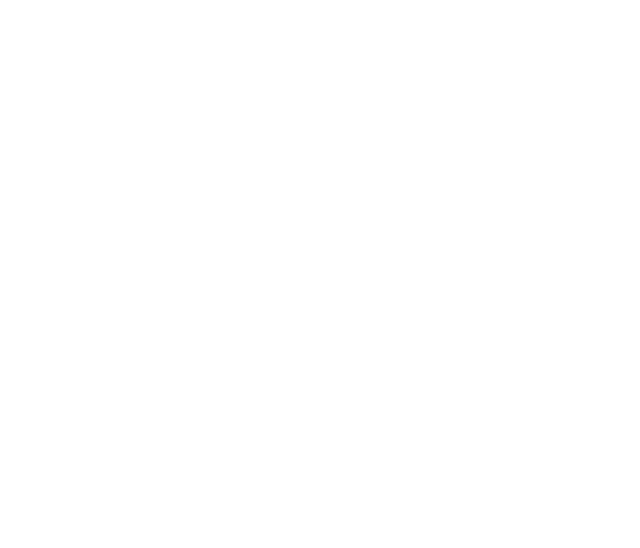
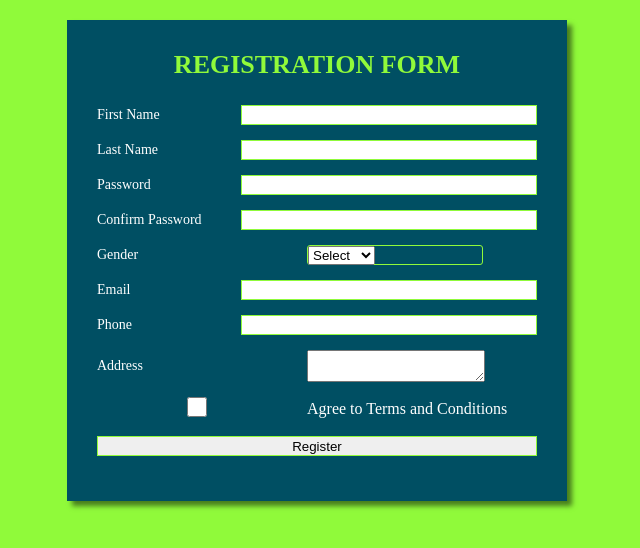
Before and after one commit to AbdulRehmanGHub/CRUD-PHP, a PHP site: page /form.php in a window 1280 px wide. Before the commit the part shown is empty. Shown: the top 548 px of the page, without its empty margins (323-963 px from the left). Run offline with PHP 8.4, Linux system fonts and the light colour scheme.

Commit message:
made reg form with basic styling

```diff
--- a/form.php
+++ b/form.php
@@ -4,8 +4,75 @@
     <meta charset="UTF-8">
     <meta name="viewport" content="width=device-width, initial-scale=1.0">
     <title>PHP CRUD Operations</title>
+    <link rel="stylesheet" href="style.css">
 </head>
 <body>
-    <div class="container"></div>
+
+    <div class="container">
+        <div class="title">
+            Registration Form
+        </div>
+
+        <div class="form">
+
+        <div class="input_field">
+            <label for="fname">First Name</label>
+            <input type="text" class="input">
+        </div>
+
+        <div class="input_field">
+            <label for="lname">Last Name</label>
+            <input type="text" class="input">
+        </div>
+
+        <div class="input_field">
+            <label for="password">Password</label>
+            <input type="password" class="input">
+        </div>
+
+        <div class="input_field">
+            <label for="confirm_password">Confirm Password</label>
+            <input type="password" class="input">
+        </div>
+
+        <div class="input_field">
+            <label for="gender">Gender</label>
+            <div class="selectbox">
+            <select>
+                <option value="gender">Select</option>
+                <option value="gender">Male</option>
+                <option value="gender">Female</option>
+            </select>
+            </div>
+        </div>
+
+        <div class="input_field">
+            <label for="email">Email</label>
+            <input type="text" class="input">
+        </div>
+
+        <div class="input_field">
+            <label for="phone">Phone</label>
+            <input type="text" class="input">
+        </div>
+
+        <div class="input_field">
+            <label for="address">Address</label>
+            <textarea></textarea>
+        </div>
+
+        <div class="input_field terms">
+            <label for="check" class="check">
+            <input type="checkbox">
+            <span class="checkmark"></span>
+            </label>
+            <p>Agree to Terms and Conditions</p>
+        </div>
+
+        <div class="input_field">
+            <input type="submit" value="Register" class="btn">
+        </div>
+
+    </div>
 </body>
 </html>
--- /dev/null
+++ b/style.css
@@ -0,0 +1,62 @@
+* {
+    margin: 0;
+    padding: 0;
+    box-sizing: border-box;
+}
+
+body {
+    background-color: rgb(144, 250, 58);
+    padding: 0 10px;
+}
+
+.container {
+    background-color: #004f63;
+    color: #fff;
+    max-width: 500px;
+    width: 100%;
+    margin: 20px auto;
+    padding: 30px;
+    box-shadow: 5px 5px 5px rgba(0, 0, 0, 0.5);
+}
+
+.container .title {
+    font-size: 26px;
+    font-weight: 600;
+    margin-bottom: 25px;
+    color:  rgb(144, 250, 58);
+    text-transform: uppercase;
+    text-align: center;
+}
+
+.container .form {
+    width: 100%;
+}
+
+.container .form .input_field {
+    margin-bottom: 15px;
+    display: flex;
+    align-items: center;
+}
+
+.container .form .input_field label {
+    width: 200px;
+    margin-right: 10px;
+    font-size: 14px;
+}
+
+.container .form .input_field input{
+    width: 100%;
+    height: 20px;
+    border: 1px solid rgb(144, 250, 58);
+}
+
+.container .form .input_field .selectbox {
+    position: relative;
+    width: 40%;
+    height: 20px;
+    border: 1px solid rgb(144, 250, 58);
+    -webkit-appearance: none;
+    appearance: none;
+    border-radius: 3px;
+    outline: none;
+}
```
